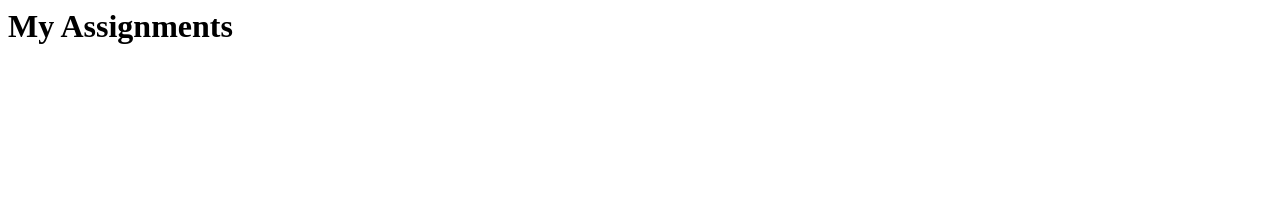
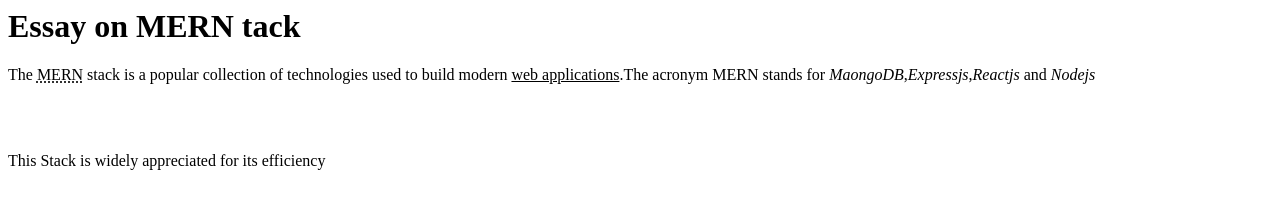
Before and after one commit to unwrittenpier7/unwrittenpier7.github.io, a plain HTML site: page a1/index.html in a window 1280 px wide. Drawn offline with Linux system fonts and the light colour scheme.

Commit message:
UPDATEDD

```diff
--- a/a1/index.html
+++ b/a1/index.html
@@ -1,5 +1,7 @@
 <html>
     <body>
-        <h1>My  Assignments</h1>
+        <h1>Essay on MERN tack</h1>
+        <p>The <abbr title="MONGO DB,EXPRESSJS,Reactjs,Nodejs">MERN</abbr> stack is a popular collection of technologies used to build modern <u>web applications</u>.The acronym MERN stands for <em>MaongoDB</em>,<em>Expressjs</em>,<em>Reactjs</em> and <em>Nodejs</em></p><br><br>
+        <p> This Stack is widely appreciated for its efficiency</p>
         </body>
 </html>
```
